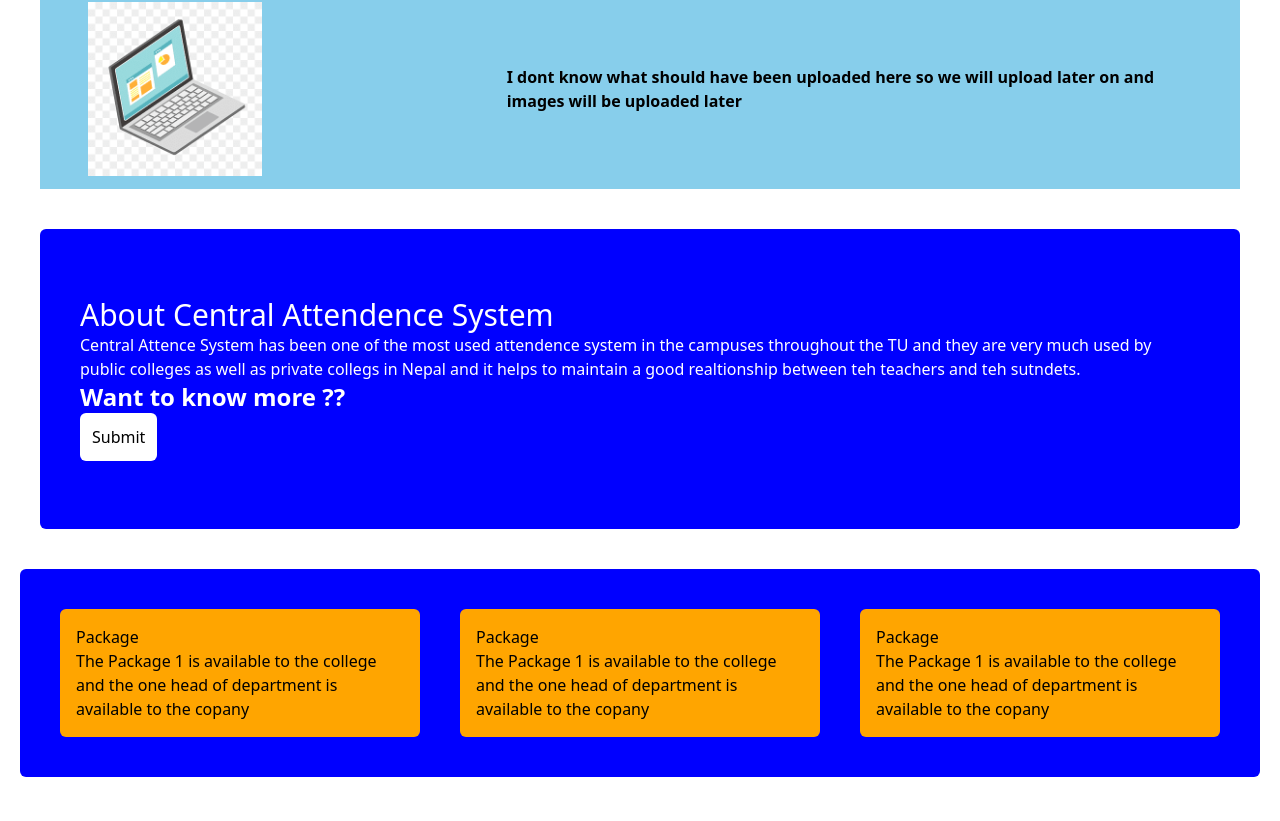
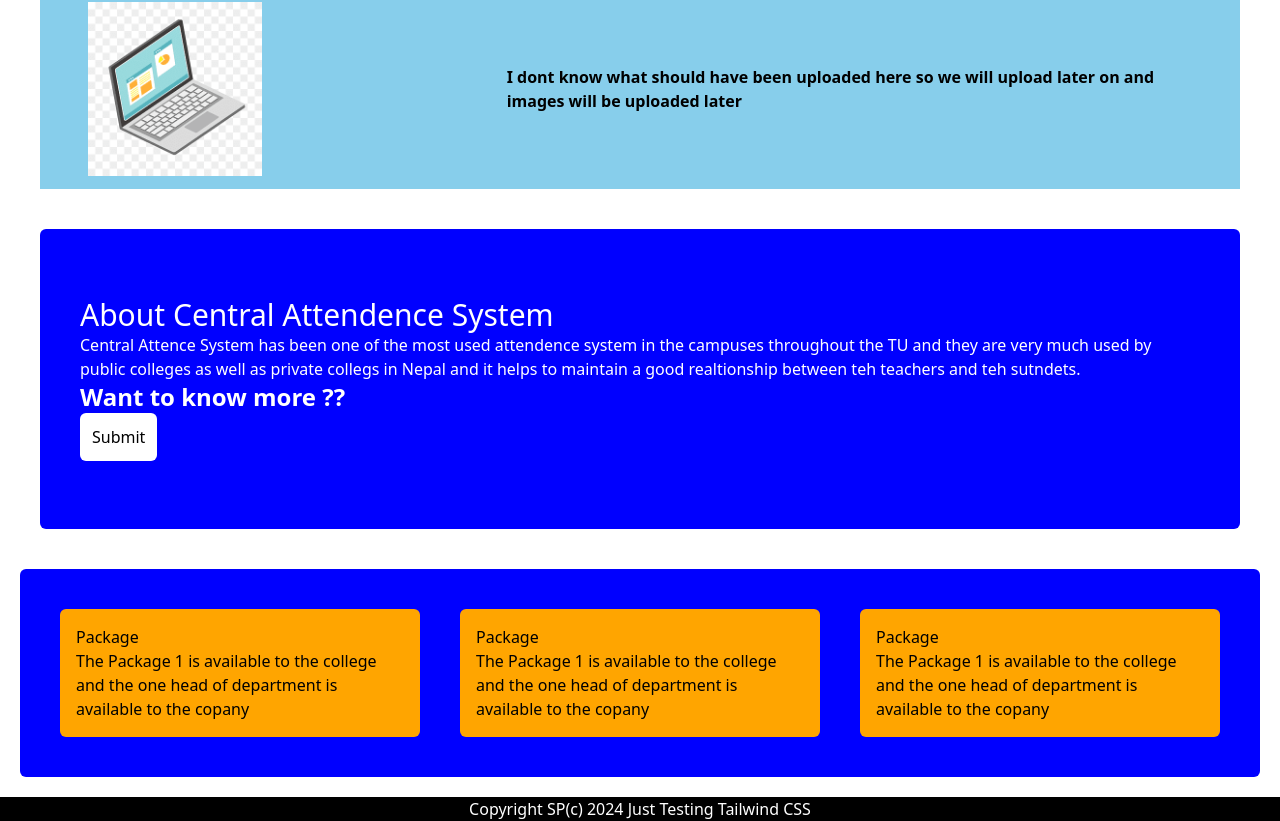
Before and after one commit to SaugatPoudell/CAS, a React (Create React App) app: page / in a window 1280 px wide. Shown: the part 623-1444 px from the top of the page. Before the commit the page ends 1420 px from the top, so only its background shows below. Built offline with nearby package versions, Linux system fonts and the light colour scheme.

Commit message:
Simple Page

```diff
--- a/src/App.js
+++ b/src/App.js
@@ -6,6 +6,7 @@ import Banner from './Components/Banner';
 import { Customers } from './Components/Customers';
 import  {AboutUs} from './Components/AboutUs';
 import { Packages} from './Components/Packages';
+import { Footer } from './Components/Footer';
 
 function App() {
   return (
@@ -15,6 +16,7 @@ function App() {
      <Customers/>
      <AboutUs/>
      <Packages/>
+     <Footer/>
 
     </div>
   );
--- /dev/null
+++ b/src/Components/Footer.jsx
@@ -0,0 +1,11 @@
+import React from 'react'
+
+export const Footer = () => {
+  return (
+    <div className='bg-[black] text-white text-1xl items-center flex justify-center'>
+        <p>
+            Copyright SP(c) 2024 Just Testing Tailwind CSS
+        </p>
+    </div>
+  )
+}
--- a/src/Components/Packages.jsx
+++ b/src/Components/Packages.jsx
@@ -3,19 +3,19 @@ import React from 'react'
 export const Packages = () => {
   return (
     <div className='bg-[blue] flex justify-center gap-10 m-5 p-10 rounded-md'>
-        <div className='bg-[orange] w-300px h-300px p-4 rounded-md'>
+        <div className='bg-[orange] w-200px h-300px p-4 rounded-md'>
             <h1>Package</h1>
             <p>The Package 1 is available to the college and
                 the one head of department is available to the copany
             </p>
         </div>
-        <div className='bg-[orange] w-300px h-300px p-4 rounded-md'>
+        <div className='bg-[orange] w-200px h-300px p-4 rounded-md'>
             <h1>Package</h1>
             <p>The Package 1 is available to the college and
                 the one head of department is available to the copany
             </p>
         </div>
-        <div className='bg-[orange] w-300px h-300px p-4 rounded-md'>
+        <div className='bg-[orange] w-200px h-300px p-4 rounded-md'>
             <h1>Package</h1>
             <p>The Package 1 is available to the college and
                 the one head of department is available to the copany
```
